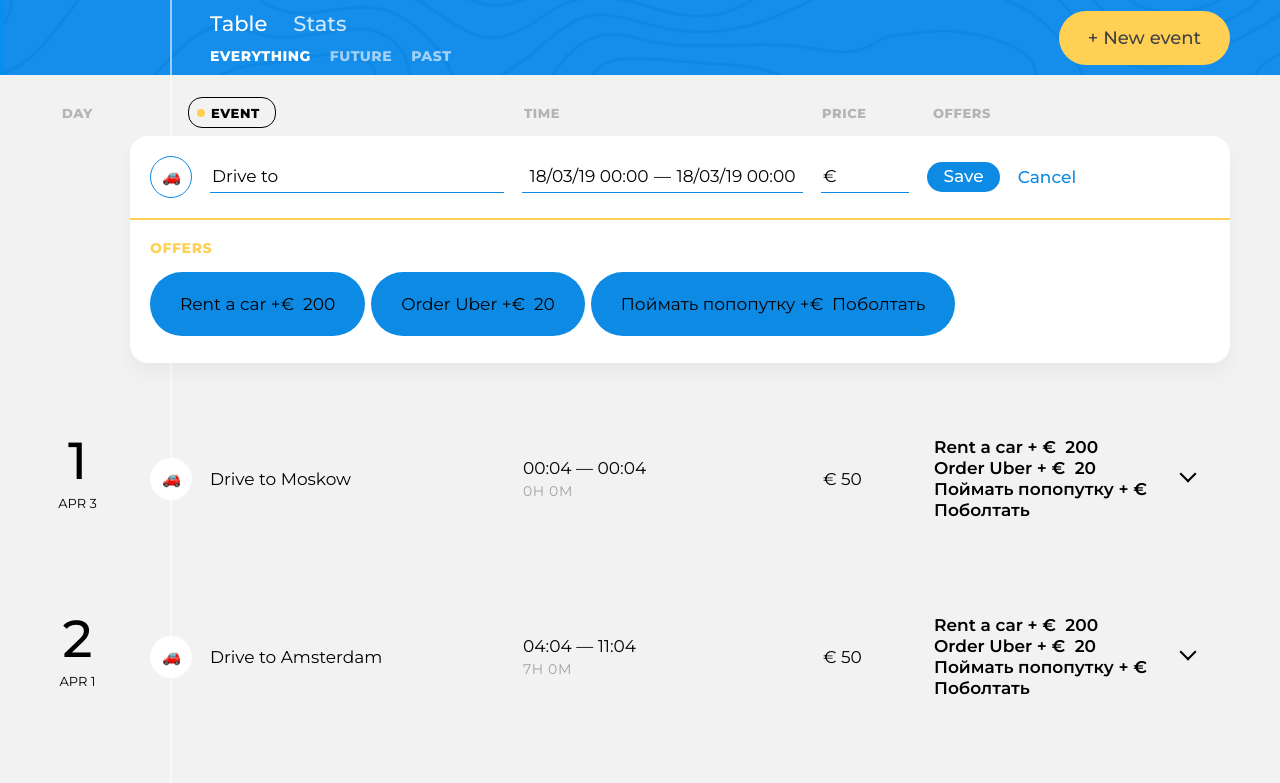
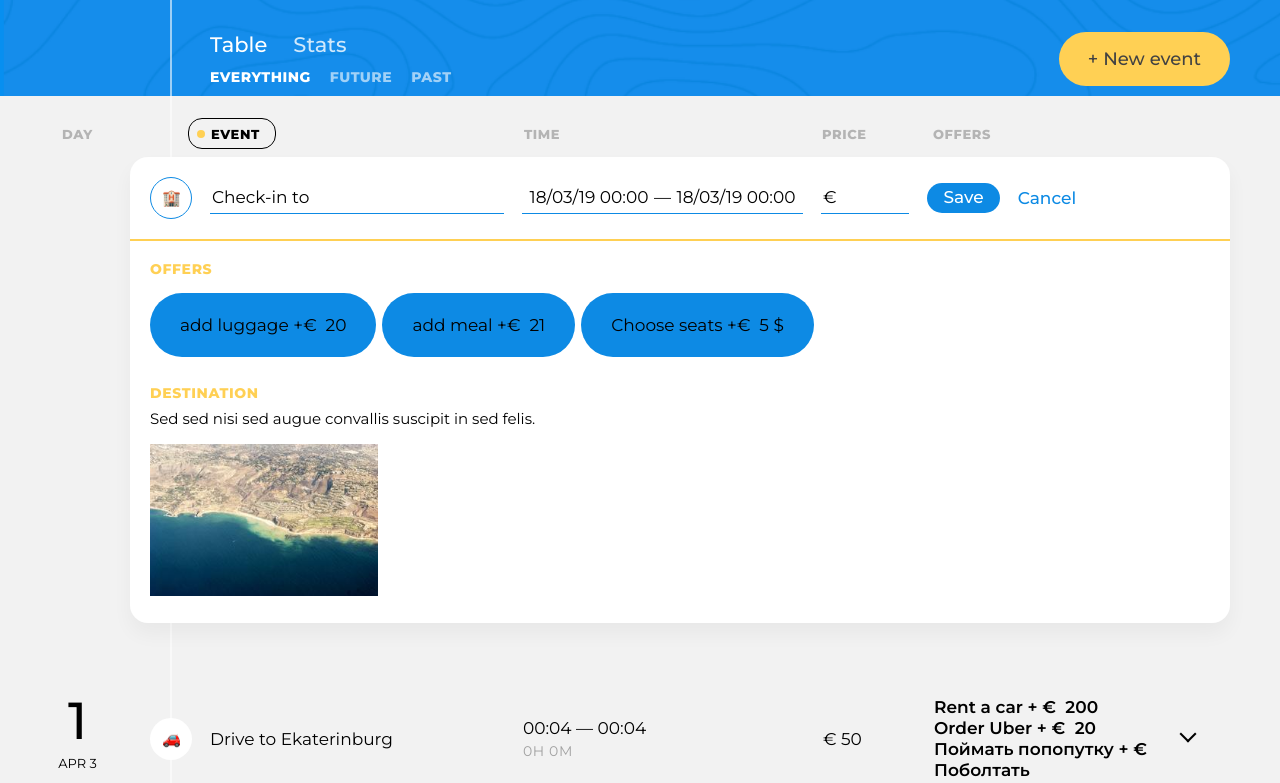
Before and after one commit to Egor18032019/Big-trip-2020, a website built with webpack: page public/index.html in a window 1280 px wide. Shown: the part 88-871 px from the top of the page. Built offline with nearby package versions, Linux system fonts and the light colour scheme.

Commit message:
добавил описание

```diff
--- a/src/components/form.js
+++ b/src/components/form.js
@@ -1,6 +1,8 @@
 import {
   POINT_TYPE,
-  POINT_TOWN,
+  POINT_TOWN, // убрать
+  description,
+  descriptionImg
 } from '../mock/const.js';
 
 import {
@@ -32,6 +34,29 @@ const eventAvailableOffer = (array) => {
 };
 
 /**
+ * отрисовывает описание(description)
+ * @param {*} array
+ * @param {*} arrayImg
+ * @return{html} возращает разметку
+ */
+const creatPointDestination = (array, arrayImg) => {
+  const pathDestination = getRandomArrayItem(array);
+  const destinationImg = getRandomArrayItem(arrayImg);
+
+  return (
+    `
+   <p class="event__destination-description">${pathDestination}</p>
+
+  <div class="event__photos-container">
+    <div class="event__photos-tape">
+    ${destinationImg}
+    </div>
+  </div>
+`
+  );
+};
+
+/**
  * Новая форма
  * @return{html} возращает разметку
  */
@@ -43,6 +68,7 @@ export const createSiteAddNewEventTemplate = () => {
 
   let ass = POINT_TYPE[eventType];
   const eventAvailableOffers = ass.map((it) => eventAvailableOffer(it)).join(`\n`);
+  const pointDestination = creatPointDestination(description, descriptionImg);
   return (
     `
 <form class="trip-events__item  event  event--edit" action="#" method="post">
@@ -157,6 +183,11 @@ export const createSiteAddNewEventTemplate = () => {
                 ${eventAvailableOffers}
                 </div>
               </section>
+
+              <section class="event__section  event__section--destination">
+              <h3 class="event__section-title  event__section-title--destination">Destination</h3>
+            ${pointDestination}
+            </section>
             </section>
           </form>
     `
--- a/src/components/path.js
+++ b/src/components/path.js
@@ -1,6 +1,7 @@
 import {
-  PATH_DAYS
+  allEvent
 } from '../mock/const.js';
+
 /**
  *  контайнер для  маршурта и стоимости
  * @return{html} возращает разметку
@@ -27,16 +28,27 @@ export const createSitePriceTemplate = () => {
       </p>`
   );
 };
+
+
+const createPathPointTown = (itemArray) => {
+  return itemArray.eventPointTown;
+};
+const createPathPointDate = (itemArray) => {
+  return itemArray.eventDate;
+};
 /**
  *  Маршрут и  дата
  * @return{html} возращает разметку
  */
 export const createSitePathTemplate = () => {
+  const pathPoints = allEvent.map((it) => createPathPointTown(it)).join(` &mdash; `);
+  const pathDate = allEvent.map((it) => createPathPointDate(it)).join(` &mdash; `);
+
   return (
     `
-      <h1 class="trip-info__title">Amsterdam &mdash; Chamonix &mdash; Geneva</h1>
+      <h1 class="trip-info__title">${pathPoints}</h1>
 
-     <p class="trip-info__dates">${PATH_DAYS}</p>
+     <p class="trip-info__dates">${pathDate}</p>
        </div>
     `
   );
--- a/src/main.js
+++ b/src/main.js
@@ -1,8 +1,8 @@
 //  генерация разметки
 
 import {
-  getAllEvent
-} from './mock/content-mock.js';
+  allEvent
+} from './mock/const.js';
 
 /**
  * .trip-main
@@ -91,6 +91,7 @@ if (sortMainElement) {
 if (sortMainElement) {
   render(sortMainElement, createSiteAddNewEventTemplate(), `beforeend`);
 }
+
 if (sortMainElement) {
   render(sortMainElement, createMainContent(), `beforeend`);
 }
@@ -98,8 +99,6 @@ if (sortMainElement) {
 const tripEventsList = document.querySelector(`.trip-days`);
 
 
-const allEvent = getAllEvent();
-
 // // В зависимости от POINT_PATH отрисовываем кол-во точек
 for (let eventDay = 0; eventDay < allEvent.length; eventDay++) {
   if (tripEventsList) {
--- a/src/mock/const.js
+++ b/src/mock/const.js
@@ -3,6 +3,9 @@ import {
   getRandomArrayItem,
 } from '../mock/utils.js';
 
+import {
+  getAllEvent,
+} from './content-mock.js';
 
 const POINT_PATH = getRandomIntegerNumber(2, 8);
 const FIRST_DATE = getRandomIntegerNumber(1, 28);
@@ -115,6 +118,31 @@ const POINT_TYPE = {
 };
 
 const EVENT_POINT = getRandomArrayItem(Object.keys(POINT_TYPE));
+/**
+ * список эвентов
+ */
+const allEvent = getAllEvent();
+
+const description = [
+  `Lorem ipsum dolor sit amet, consectetur adipiscing elit.`,
+  `Cras aliquet varius magna, non porta ligula feugiat eget. `,
+  `Fusce tristique felis at fermentum pharetra.`,
+  `Aliquam id orci ut lectus varius viverra. `,
+  `Nullam nunc ex, convallis sed finibus eget, sollicitudin eget ante. `,
+  `Phasellus eros mauris, condimentum sed nibh vitae, sodales efficitur ipsum.`,
+  `Sed blandit, eros vel aliquam faucibus, purus ex euismod diam, eu luctus nunc ante ut dui.`,
+  `Sed sed nisi sed augue convallis suscipit in sed felis. `,
+  `Aliquam erat volutpat. Nunc fermentum tortor ac porta dapibus.`,
+  `In rutrum ac purus sit amet tempus.`
+];
+
+const descriptionImg = [
+  `  <img class="event__photo" src="img/photos/1.jpg" alt="Event photo">`,
+  `  <img class="event__photo" src="img/photos/2.jpg" alt="Event photo">`,
+  `  <img class="event__photo" src="img/photos/3.jpg" alt="Event photo">`,
+  `  <img class="event__photo" src="img/photos/4.jpg" alt="Event photo">`,
+  `  <img class="event__photo" src="img/photos/5.jpg" alt="Event photo">`
+];
 
 export {
   POINT_PATH,
@@ -122,5 +150,8 @@ export {
   PATH_DAYS,
   POINT_TYPE,
   POINT_TOWN,
-  EVENT_POINT
+  EVENT_POINT,
+  allEvent,
+  description,
+  descriptionImg
 };
--- a/src/mock/content-mock.js
+++ b/src/mock/content-mock.js
@@ -36,6 +36,8 @@ const generateEventContent = function () {
     eventTimeEnd: endEvent, // flatpickr.js как её подключить ?
     eventPrice: 50, // как это считаеться ? и считаеться ли то ?
     eventDuration: durationEvent, // как это считаеться ? и считаеться ли то ?
+    eventPointTown: eventTown,
+    eventPointDestination: `dddddSSSS`,
   };
 };
 
@@ -50,6 +52,7 @@ const getAllEvent = () => {
   }
   return clonesEvent;
 };
+
 
 /**
  * разбирает generateEventContent в массив с обьектами
```
Also changed, not shown: public/index.html (+0 -2 lines).
